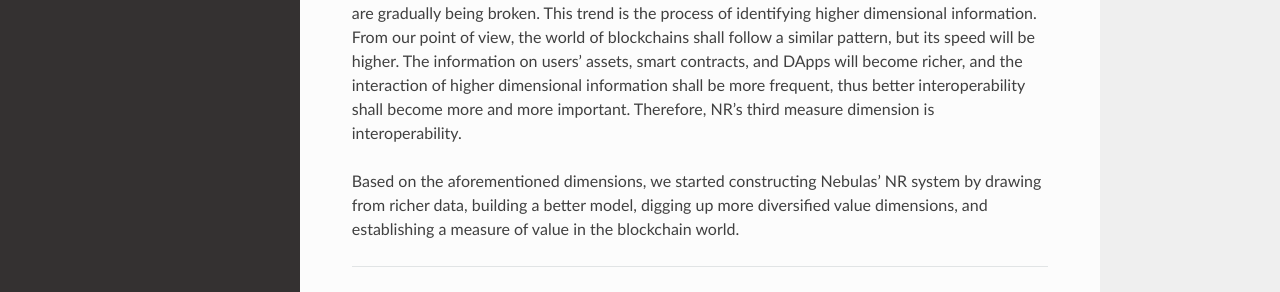
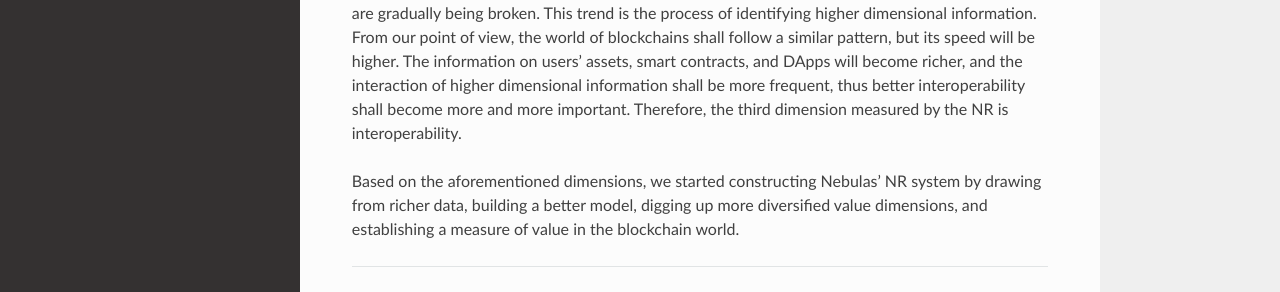
Before and after one commit to nebulasio/nebdocs, a Sphinx documentation site: the page built from docs/whats-nebulas/nebulas-rank-nr.md, in a window 1280 px wide and 900 px high, scrolled down 722 px. Shown: the part 528-820 px from the top of the window. Built offline with Sphinx 7.4.7 and the Read the Docs theme 2.0.0, drawn with Linux system fonts in a browser that asks for light colours; some of the changed text lies outside the part shown.

Commit message:
Update nebulas-rank-nr.md

```diff
--- a/docs/whats-nebulas/nebulas-rank-nr.md
+++ b/docs/whats-nebulas/nebulas-rank-nr.md
@@ -16,6 +16,6 @@
 
 * **Interoperability**
 
-During the early stages of the internet, there were only basic websites and private information. Now, information on different platforms can be forwarded on the network, and isolated data silos are gradually being broken. This trend is the process of identifying higher dimensional information. From our point of view, the world of blockchains shall follow a similar pattern, but its speed will be higher. The information on users’ assets, smart contracts, and DApps will become richer, and the interaction of higher dimensional information shall be more frequent, thus better interoperability shall become more and more important. Therefore, NR’s third measure dimension is interoperability.
+During the early stages of the internet, there were only basic websites and private information. Now, information on different platforms can be forwarded on the network, and isolated data silos are gradually being broken. This trend is the process of identifying higher dimensional information. From our point of view, the world of blockchains shall follow a similar pattern, but its speed will be higher. The information on users’ assets, smart contracts, and DApps will become richer, and the interaction of higher dimensional information shall be more frequent, thus better interoperability shall become more and more important. Therefore, the third dimension measured by the NR is interoperability.
 
 Based on the aforementioned dimensions, we started constructing Nebulas’ NR system by drawing from richer data, building a better model, digging up more diversified value dimensions, and establishing a measure of value in the blockchain world.
```
